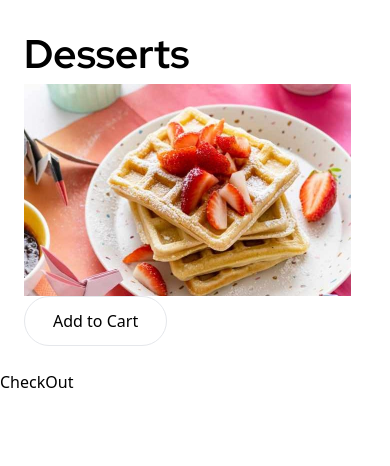
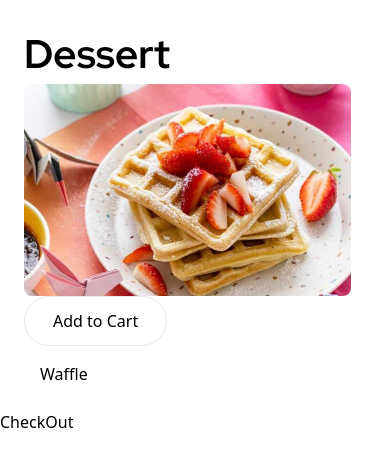
Before and after one commit to steamnp/bfs56, a React (Vite) app: page / in a window 390 px wide. Shown: the top 466 px of the page. Built offline with nearby package versions, Linux system fonts and the light colour scheme.

Commit message:
add mobile view

```diff
--- a/src/pages/Home.jsx
+++ b/src/pages/Home.jsx
@@ -4,11 +4,18 @@ import Waffle from "/assets/images/image-waffle-mobile.jpg";
 function Home() {
   return (
     <div className="m-6">
-      <h1 className="font-redhat font-bold text-[40px]">Desserts</h1>
-      <img src={Waffle} alt="Waffle" className="w-[327px] h-[212px]" />
-      <button className="border border-[AD8A85] rounded-full py-3 px-7 ">
+      <h1 className="font-redhat font-bold text-[40px]">Dessert</h1>
+      <img
+        src={Waffle}
+        alt="Waffle"
+        className="w-[327px] h-[212px] rounded-lg"
+      />
+      <button className="border border-[AD8A85] py-3 px-7 rounded-full">
         Add to Cart
       </button>
+      <div className="m-4">
+        <p>Waffle</p>
+      </div>
     </div>
   );
 }
```
